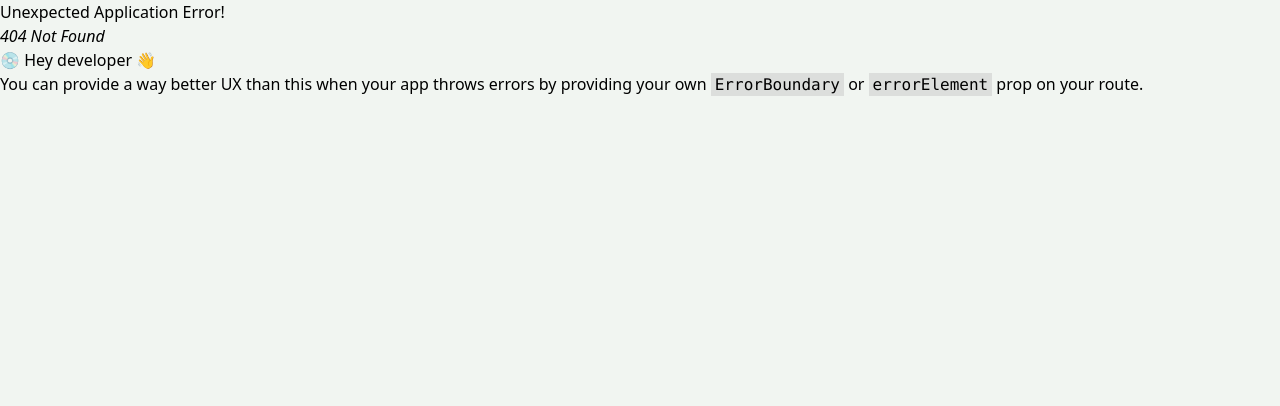
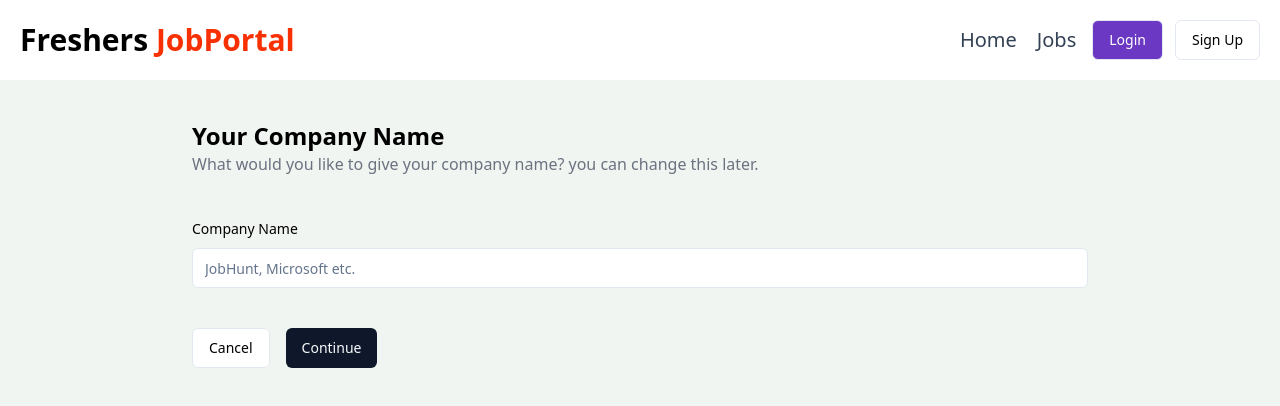
Before and after one commit to Ruhul4438/Freshers-Job-Portal, a React (Vite) app in the folder frontend/: page /admin/companies/create in a window 1280 px wide. Before the commit this address had no page. Shown: the top 406 px of the page. Built offline with nearby package versions, Linux system fonts and the light colour scheme.

Commit message:
built the register company page and connected with the db

```diff
--- a/frontend/src/components/admin/Companies.jsx
+++ b/frontend/src/components/admin/Companies.jsx
@@ -3,8 +3,10 @@
 import { Input } from '../ui/input'
 import { Button } from '../ui/button'
 import CompaniesTable from './CompaniesTable'
+import { useNavigate } from 'react-router-dom'
 
 function Companies() {
+  const navigate = useNavigate();
   return (
     <div>
       <Navbar />
--- /dev/null
+++ b/frontend/src/components/admin/CompanyCreate.jsx
@@ -0,0 +1,60 @@
+import React, { useState } from 'react'
+import Navbar from '../shared/Navbar'
+import { Label } from '../ui/label'
+import { Input } from '../ui/input'
+import { Button } from '../ui/button'
+import { useNavigate } from 'react-router-dom'
+import axios from 'axios'
+import { COMPANY_API_END_POINT } from '@/utils/constant'
+import { toast } from 'sonner'
+import { useDispatch } from 'react-redux'
+import { setSingleCompany } from '@/redux/companySlice'
+
+function CompanyCreate() {
+    const navigate = useNavigate();
+    const [companyName, setCompanyName] = useState();
+    const dispatch = useDispatch();
+    const registerNewCompany = async () => {
+        try {
+            const res = await axios.post(`${COMPANY_API_END_POINT}/register`, {companyName}, {
+                headers:{
+                    'Content-Type':'application/json'
+                },
+                withCredentials:true
+            });
+            if(res?.data?.success){
+                dispatch(setSingleCompany(res.data.company));
+                toast.success(res.data.message);
+                const companyId = res?.data?.company?._id;
+                navigate(`/admin/companies/${companyId}`);
+            }
+        } catch (error) {
+            console.log(error);
+        }
+    }
+  return (
+    <div>
+        <Navbar />
+            <div className='max-w-[90%] sm:max-w-4xl md:max-w-[70%] mx-auto '>
+                <div className='my-10'>
+                    <h1 className='font-bold text-2xl'>Your Company Name</h1>
+                    <p className='text-gray-500'>What would you like to give your company name? you can change this later.</p>
+                </div>
+
+                <Label>Company Name</Label>
+                <Input
+                    type="text"
+                    className="my-2"
+                    placeholder="JobHunt, Microsoft etc."
+                    onChange={(e) => setCompanyName(e.target.value)}
+                />
+                <div className='flex items-center gap-4 my-10'>
+                    <Button variant="outline" onClick={() => navigate("/admin/companies")}>Cancel</Button>
+                    <Button onClick={registerNewCompany}>Continue</Button>
+                </div>
+            </div>
+    </div>
+  )
+}
+
+export default CompanyCreate
--- /dev/null
+++ b/frontend/src/components/admin/CompanySetup.jsx
@@ -0,0 +1,9 @@
+import React from 'react'
+
+function CompanySetup() {
+  return (
+    <div>CompanySetup</div>
+  )
+}
+
+export default CompanySetup
--- /dev/null
+++ b/frontend/src/redux/companySlice.js
@@ -0,0 +1,19 @@
+import { createSlice } from "@reduxjs/toolkit";
+
+const companySlice = createSlice({
+    name:"company",
+    initialState:{
+        singleCompany:null,
+        companies:[],
+
+    },
+    reducers:{
+        // actions
+        setSingleCompany:(state,action) => {
+            state.singleCompany = action.payload;
+        },
+
+    }
+});
+export const {setSingleCompany} = companySlice.actions;
+export default companySlice.reducer;
--- a/frontend/src/redux/store.js
+++ b/frontend/src/redux/store.js
@@ -12,6 +12,7 @@
     REGISTER,
 } from 'redux-persist'
 import storage from 'redux-persist/lib/storage'
+import companySlice from "./companySlice";
 
 const persistConfig = {
     key: 'root',
@@ -22,7 +23,7 @@
 const rootReducer = combineReducers({
     auth:authSlice,
     job:jobSlice,
-
+    company:companySlice,
 })
 
 const persistedReducer = persistReducer(persistConfig, rootReducer)
```
Also changed, not shown: frontend/src/App.jsx (+10 -0 lines).
